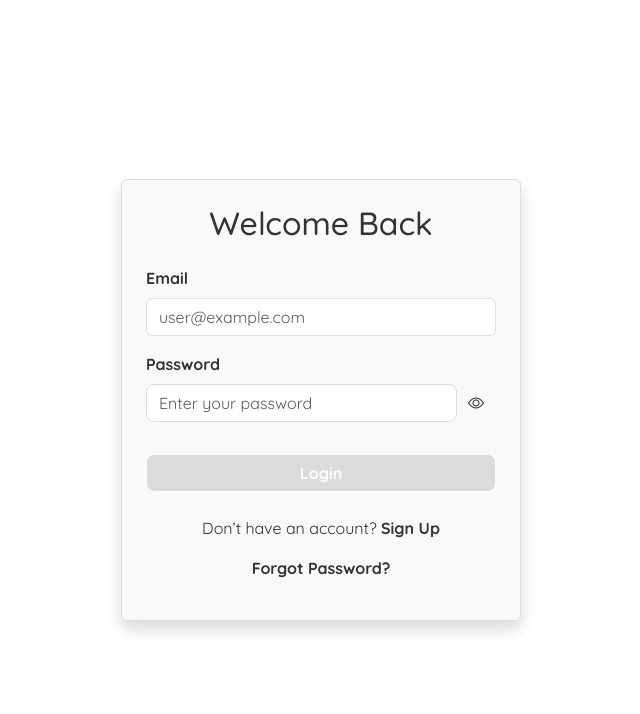
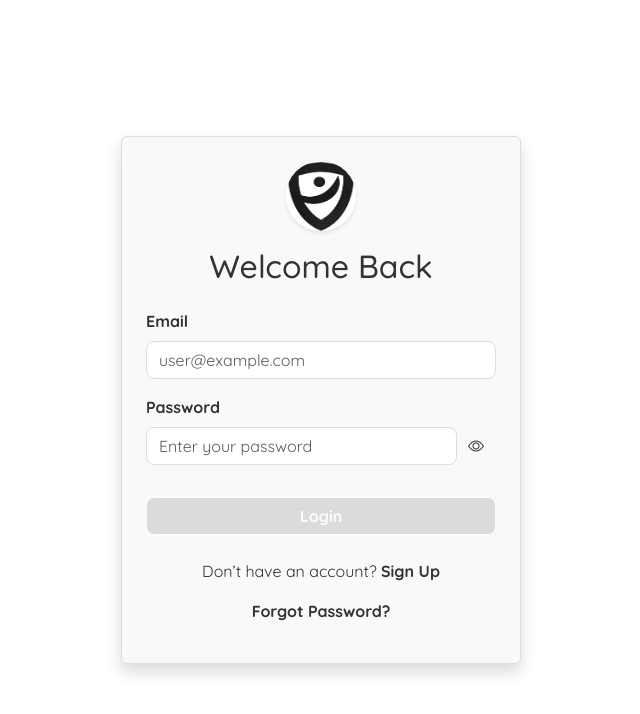
Before and after one commit to Insurmate-app/Insurmate, an Astro site in the folder frontend/: page /login in a window 1280 px wide. Shown: the whole page, without its empty margins (319-959 px from the left). Built offline with nearby package versions, Linux system fonts and the light colour scheme; Astro itself is replaced by a stand-in of ours.

Commit message:
Better Login Page

```diff
--- a/frontend/src/components/Home.jsx
+++ b/frontend/src/components/Home.jsx
@@ -128,7 +128,8 @@ const Home = () => {
             </li>
             <li className="nav-item">
               <a
-                href="/"
+                href="https://github.com/We-Care-Insurance"
+                target="_blank"
                 className="nav-link text-secondary d-flex align-items-center"
               >
                 <i className="bi bi-github me-1"></i>
--- a/frontend/src/components/LoginForm.jsx
+++ b/frontend/src/components/LoginForm.jsx
@@ -93,6 +93,20 @@ const LoginForm = () => {
           border: "1px solid #ddd",
         }}
       >
+        {/* Circular Icon */}
+        <div className="text-center mb-3">
+          <img
+            src="/insurmate_logo.png"
+            alt="Icon"
+            style={{
+              width: "70px",
+              height: "70px",
+              borderRadius: "50%",
+              backgroundColor: "#fff",
+              boxShadow: "0 2px 4px rgba(0, 0, 0, 0.1)",
+            }}
+          />
+        </div>
         <h2 className="text-center mb-4" style={{ color: "#333" }}>
           Welcome Back
         </h2>
@@ -109,11 +123,11 @@ const LoginForm = () => {
               placeholder="user@example.com"
               value={email}
               onChange={handleInputChange}
-              // style={{
-              //   backgroundColor: "#fff",
-              //   border: "1px solid #ddd",
-              //   borderRadius: "8px",
-              // }}
+              style={{
+                backgroundColor: "#fff",
+                border: "1px solid #ddd",
+                borderRadius: "8px",
+              }}
               required
             />
             {errors.email && (
```
